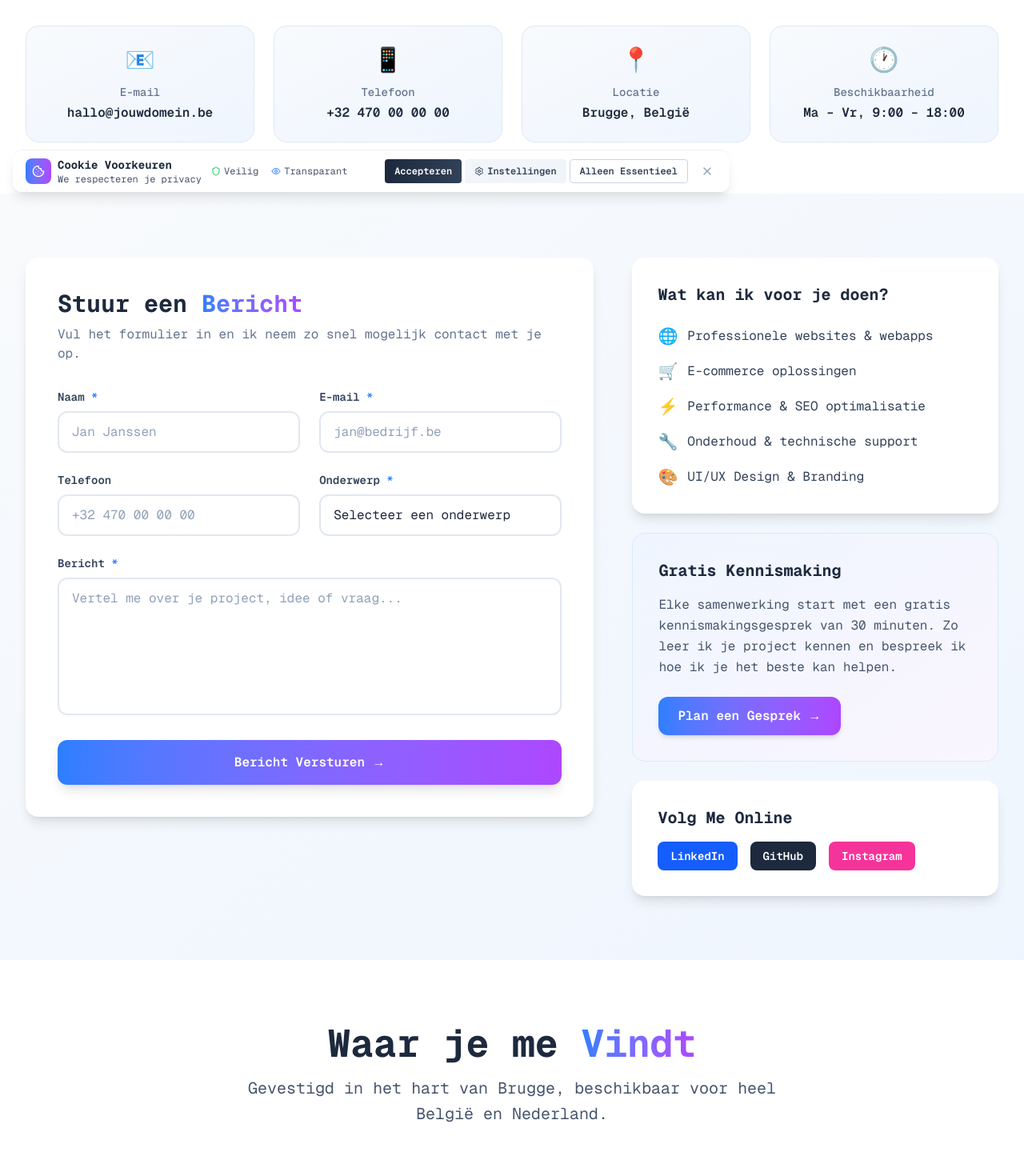
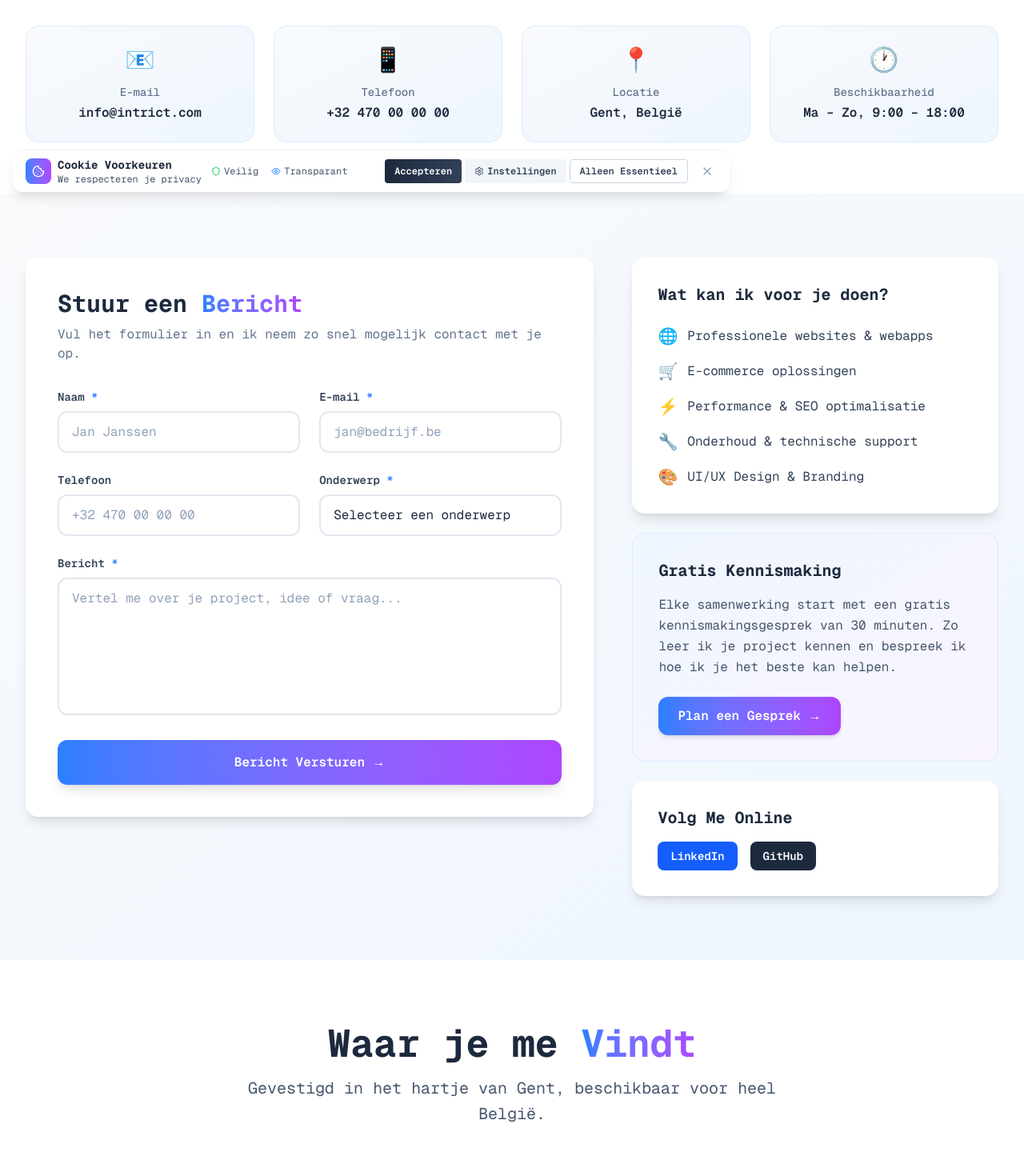
Before and after one commit to VanTwembeke/IntrICT, a Next.js app: page /contact in a window 1280 px wide. Shown: the part 480-1935 px from the top of the page at 80% size. Built offline with nearby package versions, Linux system fonts and the light colour scheme.

Commit message:
Update contact information and location details

```diff
--- a/src/app/contact/page.tsx
+++ b/src/app/contact/page.tsx
@@ -83,8 +83,8 @@ export default function Contact() {
     {
       icon: '📧',
       title: 'E-mail',
-      value: 'hallo@jouwdomein.be',
-      href: 'mailto:hallo@jouwdomein.be',
+      value: 'info@intrict.com',
+      href: 'mailto:info@intrict.com',
     },
     {
       icon: '📱',
@@ -95,13 +95,13 @@ export default function Contact() {
     {
       icon: '📍',
       title: 'Locatie',
-      value: 'Brugge, België',
+      value: 'Gent, België',
       href: '#',
     },
     {
       icon: '🕐',
       title: 'Beschikbaarheid',
-      value: 'Ma – Vr, 9:00 – 18:00',
+      value: 'Ma – Zo, 9:00 – 18:00',
       href: '#',
     },
   ];
@@ -151,7 +151,7 @@ export default function Contact() {
                 {[
                   { label: 'Reactietijd', value: '< 24u' },
                   { label: 'Gratis Kennismaking', value: '30 min' },
-                  { label: 'Projecten Opgeleverd', value: '50+' },
+                  { label: 'Projecten Opgeleverd', value: '0' },
                 ].map((stat) => (
                   <div key={stat.label} className="text-center">
                     <div className="text-2xl font-bold text-white">{stat.value}</div>
@@ -396,7 +396,7 @@ export default function Contact() {
                     Zo leer ik je project kennen en bespreek ik hoe ik je het beste kan helpen.
                   </p>
                   <motion.a
-                    href="mailto:hallo@jouwdomein.be"
+                    href="mailto:info@intrict.com"
                     whileHover={{ scale: 1.03 }}
                     whileTap={{ scale: 0.97 }}
                     className="inline-block px-6 py-3 font-semibold text-white transition-all duration-300 shadow-md bg-linear-to-r from-blue-500 to-purple-500 rounded-xl hover:from-blue-600 hover:to-purple-600 hover:shadow-lg"
@@ -410,9 +410,8 @@ export default function Contact() {
                   <h3 className="mb-4 text-xl font-bold text-slate-800">Volg Me Online</h3>
                   <div className="flex gap-4">
                     {[
-                      { label: 'LinkedIn', href: '#', bg: 'bg-blue-600' },
-                      { label: 'GitHub', href: '#', bg: 'bg-slate-800' },
-                      { label: 'Instagram', href: '#', bg: 'bg-pink-500' },
+                      { label: 'LinkedIn', href: 'https://linkedin.com/in/VanTwembeke', bg: 'bg-blue-600' },
+                      { label: 'GitHub', href: 'https://github.com/VanTwembeke', bg: 'bg-slate-800' },
                     ].map((social) => (
                       <motion.a
                         key={social.label}
@@ -448,7 +447,7 @@ export default function Contact() {
                 </span>
               </h2>
               <p className="max-w-2xl mx-auto text-xl leading-relaxed text-slate-600">
-                Gevestigd in het hart van Brugge, beschikbaar voor heel België en Nederland.
+                Gevestigd in het hartje van Gent, beschikbaar voor heel België.
               </p>
             </motion.div>
 
@@ -462,9 +461,9 @@ export default function Contact() {
               {/* Address bar above map */}
               <div className="flex items-center gap-3 px-6 py-4 bg-linear-to-r from-slate-800 to-slate-900">
                 <span className="text-xl">📍</span>
-                <span className="font-semibold text-white">Brugge, West-Vlaanderen, België</span>
+                <span className="font-semibold text-white">Gent, West-Vlaanderen, België</span>
                 <a
-                  href="https://www.google.com/maps/search/Brugge,+Belgium"
+                  href="https://www.google.com/maps/search/Gent,+Belgium"
                   target="_blank"
                   rel="noopener noreferrer"
                   className="px-4 py-1.5 ml-auto text-sm font-semibold text-white transition-all duration-200 bg-blue-500 rounded-lg hover:bg-blue-600"
@@ -472,9 +471,9 @@ export default function Contact() {
                   Open in Maps →
                 </a>
               </div>
-              {/* Embedded Google Map – Brugge */}
+              {/* Embedded Google Map – Gent */}
               <iframe
-                title="Locatie Brugge"
+                title="Locatie Gent"
                 src="https://www.google.com/maps/embed?pb=!1m18!1m12!1m3!1d80300.03982450544!2d3.1529808!3d51.2093!2m3!1f0!2f0!3f0!3m2!1i1024!2i768!4f13.1!3m3!1m2!1s0x47c350d0f6c99f59%3A0x1f2c5b9a2c1e7e6a!2sBrugge!5e0!3m2!1snl!2sbe!4v1700000000000"
                 width="100%"
                 height="420"
@@ -573,7 +572,7 @@ export default function Contact() {
               </p>
               <div className="flex flex-col justify-center gap-4 sm:flex-row">
                 <motion.a
-                  href="mailto:hallo@jouwdomein.be"
+                  href="mailto:info@intrict.com"
                   whileHover={{ scale: 1.05 }}
                   whileTap={{ scale: 0.95 }}
                   className="px-8 py-4 font-semibold text-white transition-all duration-300 shadow-lg bg-linear-to-r from-blue-500 to-purple-500 rounded-xl hover:from-blue-600 hover:to-purple-600 hover:shadow-xl"
```
